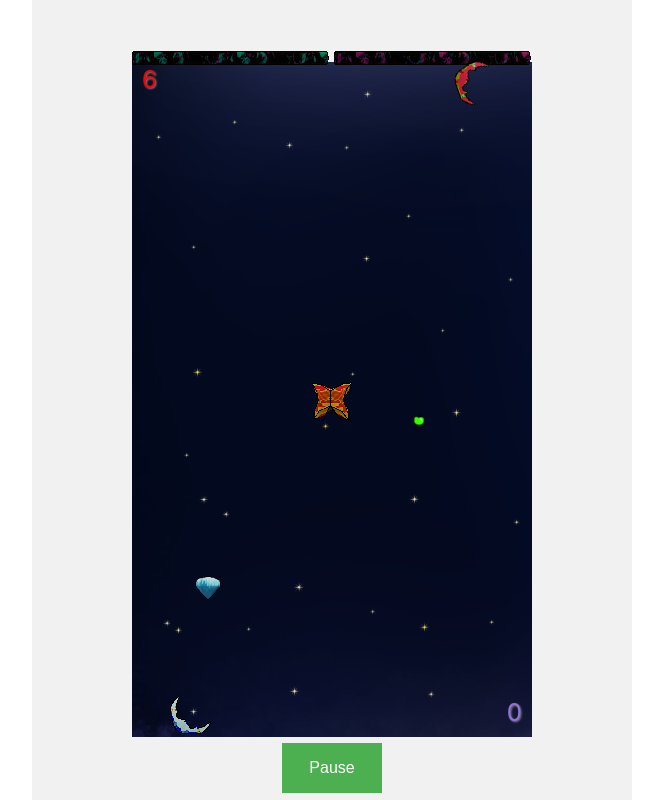
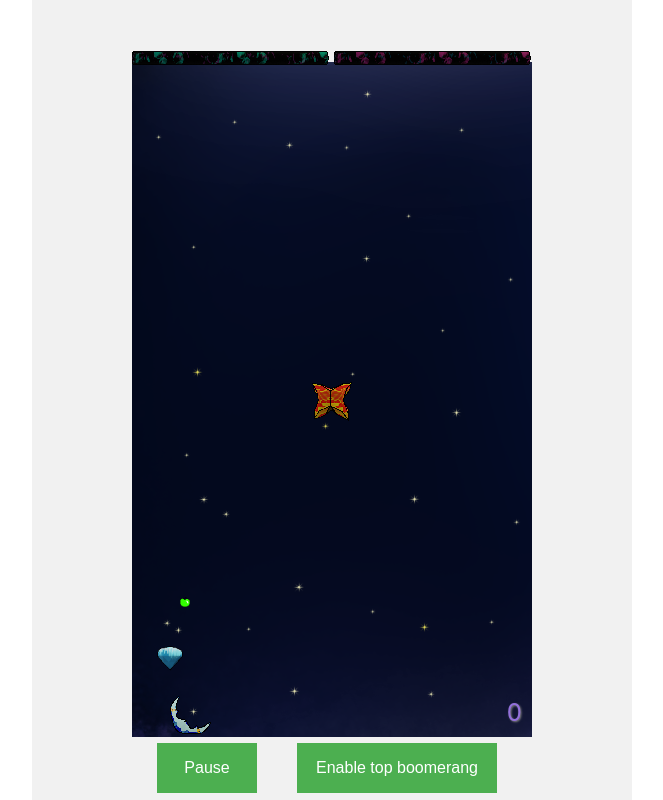
Before and after one commit to alsorokin/Roomerang, a React (Vite) app in the folder roomerang.client/: page / in a window 1280 px wide. Shown: the whole page, without its empty margins (308-971 px from the left). Built offline with nearby package versions, Linux system fonts and the light colour scheme.

Commit message:
Add button to toggle top boomerang

```diff
--- a/roomerang.client/app.css
+++ b/roomerang.client/app.css
@@ -102,8 +102,15 @@
 
 .pause {
     position: absolute;
-    left: 250px;
+    left: 125px;
     top: 743px;
+}
+
+.aboomToggle {
+    position: absolute;
+    left: 265px;
+    top: 743px;
+    width: 200px;
 }
 
 @keyframes rotation {
--- a/roomerang.client/src/App.tsx
+++ b/roomerang.client/src/App.tsx
@@ -97,6 +97,7 @@ function App() {
     const boomerangCombo = useRef(1);
     const antiboomerangCombo = useRef(1);
     const nextFloatingScoreId = useRef(0);
+    const antiboomEnabled = useRef(false);
 
     // State
     const [boomerangStyle, setBoomerangStyle] = useState(initialBoomerangStyle);
@@ -164,7 +165,11 @@ function App() {
             if (antiboomerangIncapacityRemaining.current >= 0) antiboomerangIncapacityRemaining.current -= cnst.renderInterval;
 
             // Ask AI if we should launch antiboomerang
-            if (!antiboomerangLaunched.current && antiboomerangIncapacityRemaining.current <= 0 && ticks.current - lastAiCheck.current > cnst.aiCheckInterval) {
+            if (antiboomEnabled.current &&
+                !antiboomerangLaunched.current &&
+                antiboomerangIncapacityRemaining.current <= 0 &&
+                ticks.current - lastAiCheck.current > cnst.aiCheckInterval)
+            {
                 lastAiCheck.current = ticks.current;
                 const shouldLaunchAntiboomerang = ai(
                     position.current.antiboomX,
@@ -237,6 +242,7 @@ function App() {
             }
 
             // Move antiboomerang
+            if (antiboomEnabled.current) {
                 momentum.current.antiboomX = calculateMomentumX(momentum.current.antiboomX, position.current.antiboomX);
                 position.current.antiboomX += momentum.current.antiboomX;
                 if (antiboomerangLaunched.current && position.current.antiboomY < cnst.antiboomerangInitialY) {
@@ -249,15 +255,19 @@ function App() {
                     momentum.current.antiboomY = calculateMomentumY(momentum.current.antiboomY, position.current.antiboomY);
                     position.current.antiboomY += momentum.current.antiboomY;
                 }
+            }
 
-            const aboomVisibility = antiboomerangIncapacityRemaining.current > 0 &&
-                Math.floor(antiboomerangIncapacityRemaining.current / cnst.incapacityBlinkInterval) % 2 === 0 ? 'hidden' : 'visible';
+            const aboomVisibility = !antiboomEnabled.current ||
+                (antiboomerangIncapacityRemaining.current > 0 &&
+                Math.floor(antiboomerangIncapacityRemaining.current / cnst.incapacityBlinkInterval) % 2 === 0) ?
+                'hidden' : 'visible';
             const newAntiboomerangStyle: CSSProperties = {
                 left: position.current.antiboomX - cnst.boomerangDiameter / 2 + 'px',
                 top: position.current.antiboomY - cnst.boomerangDiameter / 2 + 'px',
                 animationPlayState: antiboomerangLaunched.current ? 'running' : 'paused',
                 visibility: aboomVisibility,
             };
+            // TODO: this might be excessive. only set style when it actually needs to change
             setAntiboomerangStyle(newAntiboomerangStyle);
 
             // Move ball
@@ -317,7 +327,7 @@ function App() {
                 }
             }
 
-            if (antiboomerangIncapacityRemaining.current <= 0) {
+            if (antiboomEnabled.current && antiboomerangIncapacityRemaining.current <= 0) {
                 const antiboomDistance = distanceBetweenPoints(position.current.antiboomX, position.current.antiboomY, position.current.appleX, position.current.appleY);
                 if (antiboomDistance < cnst.boomerangDiameter / 2 + cnst.appleDiameter / 2) {
                     const scoreToAdd = getScoreGain(antiboomerangCombo.current);
@@ -337,7 +347,6 @@ function App() {
 
             // Check for ball collision
             const boomBallDistance = distanceBetweenPoints(position.current.boomX, position.current.boomY, position.current.ballX, position.current.ballY);
-            const antiboomBallDistance = distanceBetweenPoints(position.current.antiboomX, position.current.antiboomY, position.current.ballX, position.current.ballY);
             if (boomBallDistance < cnst.boomerangDiameter / 2 + cnst.ballDiameter / 2) {
                 addFloatingScore(position.current.ballX, position.current.ballY, -cnst.ballHitPenalty, "mediumpurple", 3);
                 startMovingBall();
@@ -349,7 +358,13 @@ function App() {
                 // play sound
                 const audio = new Audio(explosionSound);
                 audio.play();
-            } else if (antiboomBallDistance < cnst.boomerangDiameter / 2 + cnst.ballDiameter / 2) {
+            } else if (antiboomEnabled.current &&
+                distanceBetweenPoints(
+                    position.current.antiboomX,
+                    position.current.antiboomY,
+                    position.current.ballX,
+                    position.current.ballY) < cnst.boomerangDiameter / 2 + cnst.ballDiameter / 2)
+            {
                 addFloatingScore(position.current.ballX, position.current.ballY, -cnst.ballHitPenalty, "red", 3);
                 startMovingBall();
                 resetAntiboomerang();
@@ -510,6 +525,19 @@ function App() {
         paused.current = false;
     }
 
+    function enableAntiboomerang() {
+        antiboomEnabled.current = true;
+        position.current.antiboomX = cnst.fieldWidth - position.current.boomX;
+        momentum.current.antiboomX = -momentum.current.boomX;
+        position.current.antiboomY = cnst.antiboomerangInitialY;
+        momentum.current.antiboomY = 0;
+        antiboomerangLaunched.current = false;
+    }
+
+    function disableAntiboomerang() {
+        antiboomEnabled.current = false;
+    }
+
     return (
         <div className="fieldContainer">
             <div className="gameWindow">
@@ -534,7 +562,7 @@ function App() {
                         )
                     }
                     <div key="score-bottom" className="score bottom">{scoreText}</div>
-                    <div key="score-top" className="score top">{antiscoreText}</div>
+                    <div key="score-top" className="score top" style={{ visibility: antiboomEnabled.current ? 'visible' : 'hidden' }}>{antiscoreText}</div>
                     <img key="boomerang" ref={boom} className="boom bottom" src={boomerangImg} style={boomerangStyle} />
                     <img key="antiboomerang" ref={antiboom} className="boom top" src={antiboomerangImg} style={antiboomerangStyle} />
                     <img key="apple" ref={apple} className="apple" src={appleImg} style={appleStyle} />
@@ -554,6 +582,7 @@ function App() {
                     }
                 </div>
                 <input type="button" className="btn pause" value={paused.current ? "Unpause" : "Pause"} onClick={() => paused.current ? unpauseGame() : pauseGame()} />
+                <input type="button" className="btn aboomToggle" value={antiboomEnabled.current ? "Disable top boomerang" : "Enable top boomerang"} onClick={() => antiboomEnabled.current ? disableAntiboomerang() : enableAntiboomerang() } />
             </div>
         </div>
     );
```
Lines whose indentation alone changed are shown as unchanged.
